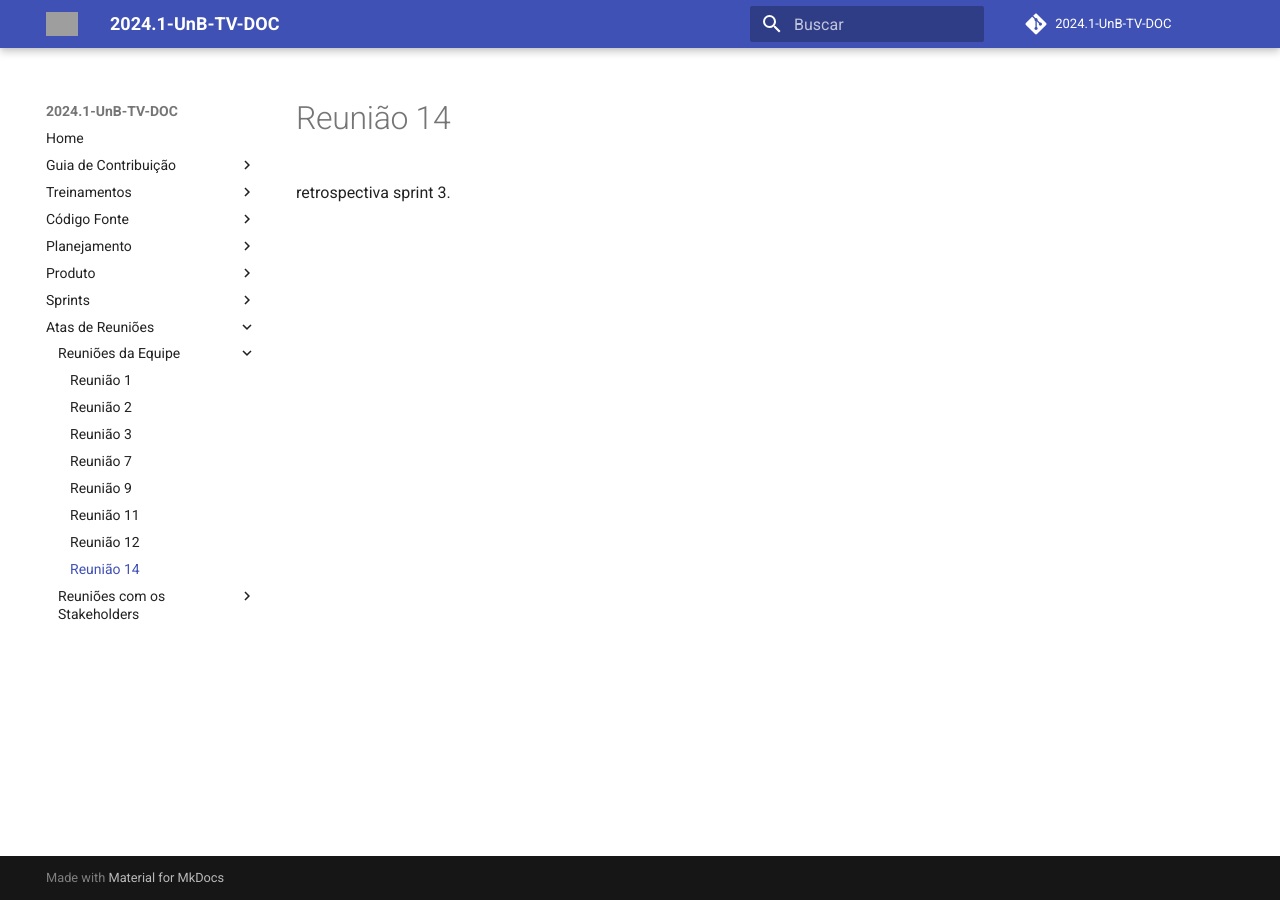
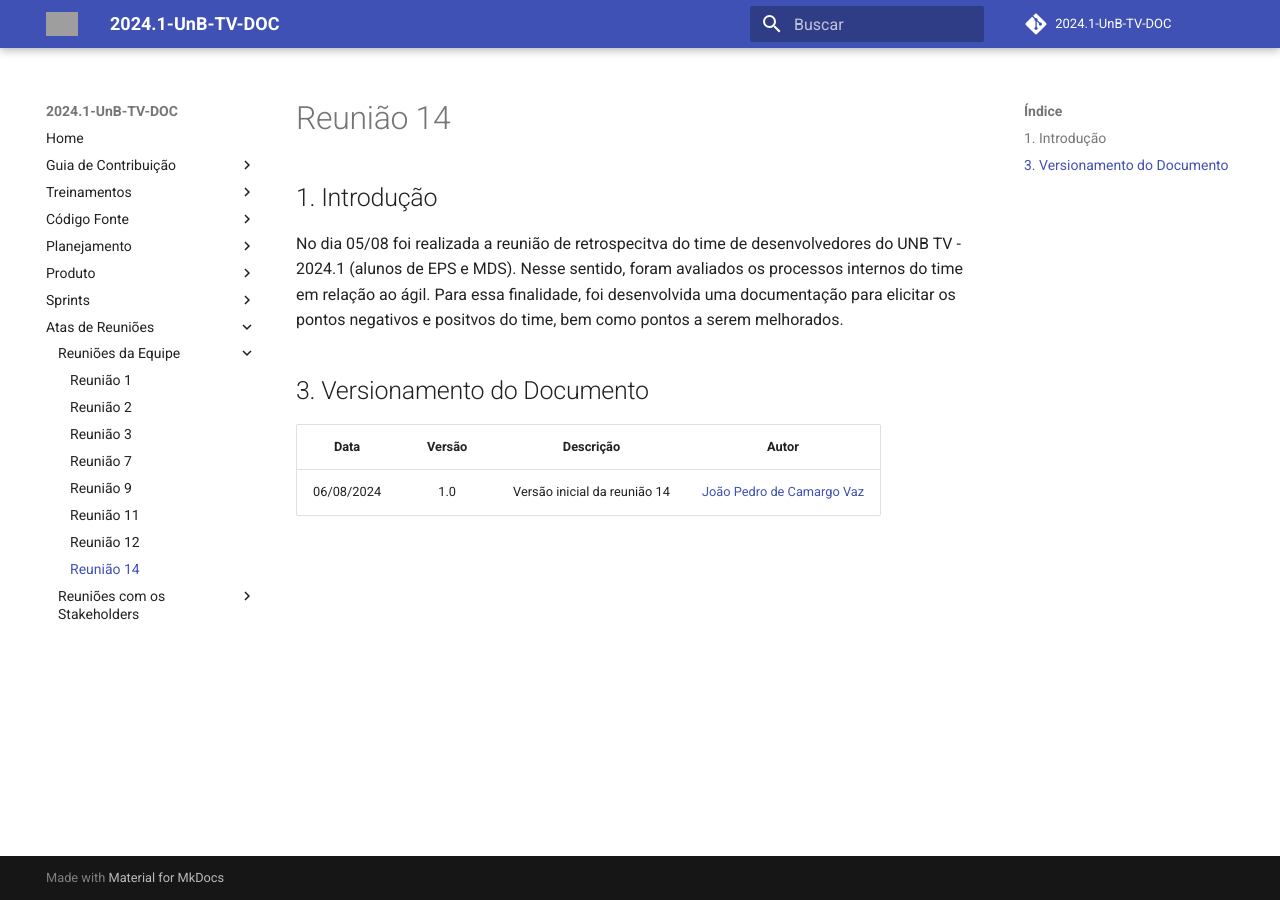
Before and after one commit to fga-eps-mds/2024.1-UnB-TV-DOC, an MkDocs documentation site: the page built from docs/atasReuniao/reuniao14.md, in a window 1280 px wide. Built offline with MkDocs 1.6.1 and Material for MkDocs 9.7.7, drawn with Linux system fonts in a browser that asks for light colours; comment, search, counter and statistics services are not loaded; grey boxes are pictures that could not be loaded.

Commit message:
adiciona atas da reunião 14 e corrigindo nome reuniao15

```diff
--- a/docs/atasReuniao/reuniao14.md
+++ b/docs/atasReuniao/reuniao14.md
@@ -1 +1,11 @@
-retrospectiva sprint 3.
+# Reunião 14
+
+## 1. Introdução
+
+No dia 05/08 foi realizada a reunião de retrospecitva do time de desenvolvedores do UNB TV - 2024.1 (alunos de EPS e MDS). Nesse sentido, foram avaliados os processos internos do time em relação ao ágil. Para essa finalidade, foi desenvolvida uma documentação para elicitar os pontos negativos e positvos do time, bem como pontos a serem melhorados.
+
+## 3. Versionamento do Documento
+
+| Data | Versão | Descrição | Autor |
+| :-----: | :-------------: | :---------------: | :-: |
+| 06/08/2024 | 1.0 | Versão inicial da reunião 14 | [João Pedro de Camargo Vaz](https://github.com/JoaoPedro0803) |
```
Also changed, not shown: docs/atasReuniao/reuniao15.md (renamed from docs/atasReuniao/reunião15.md).
